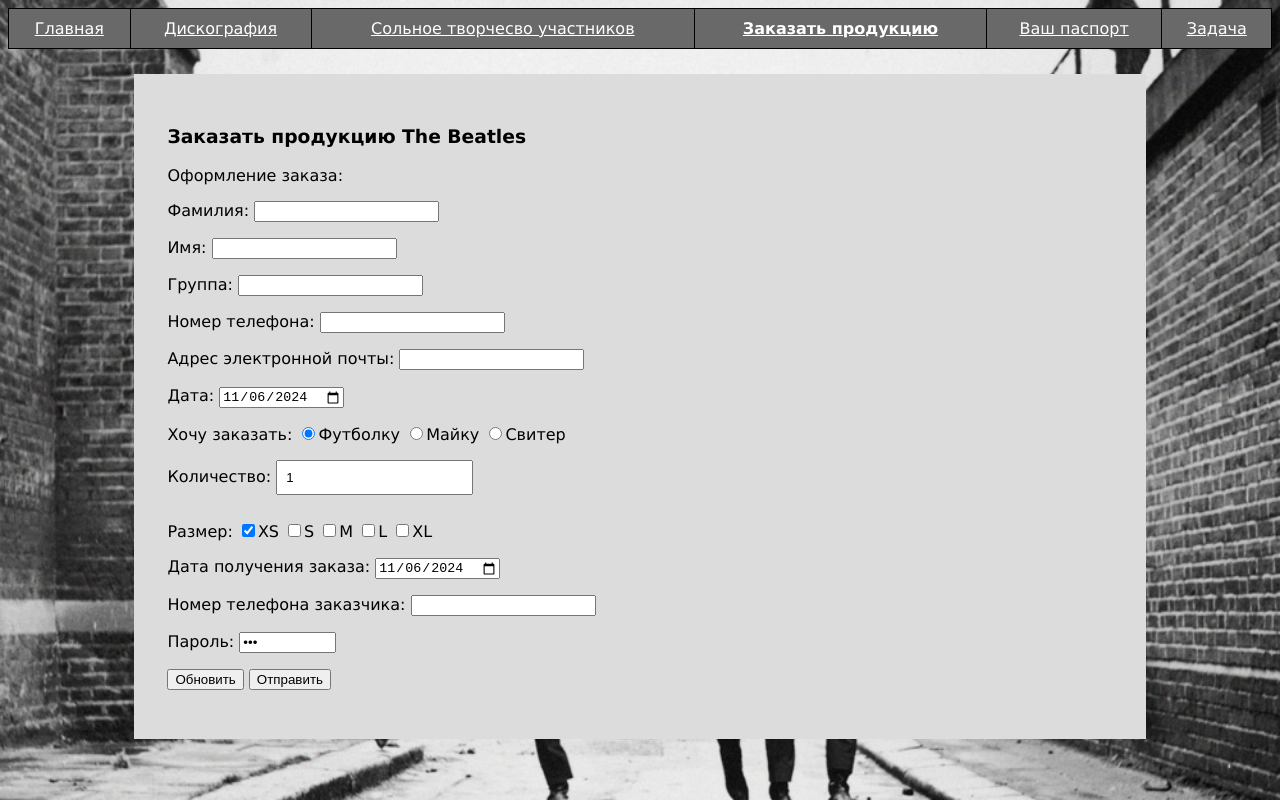
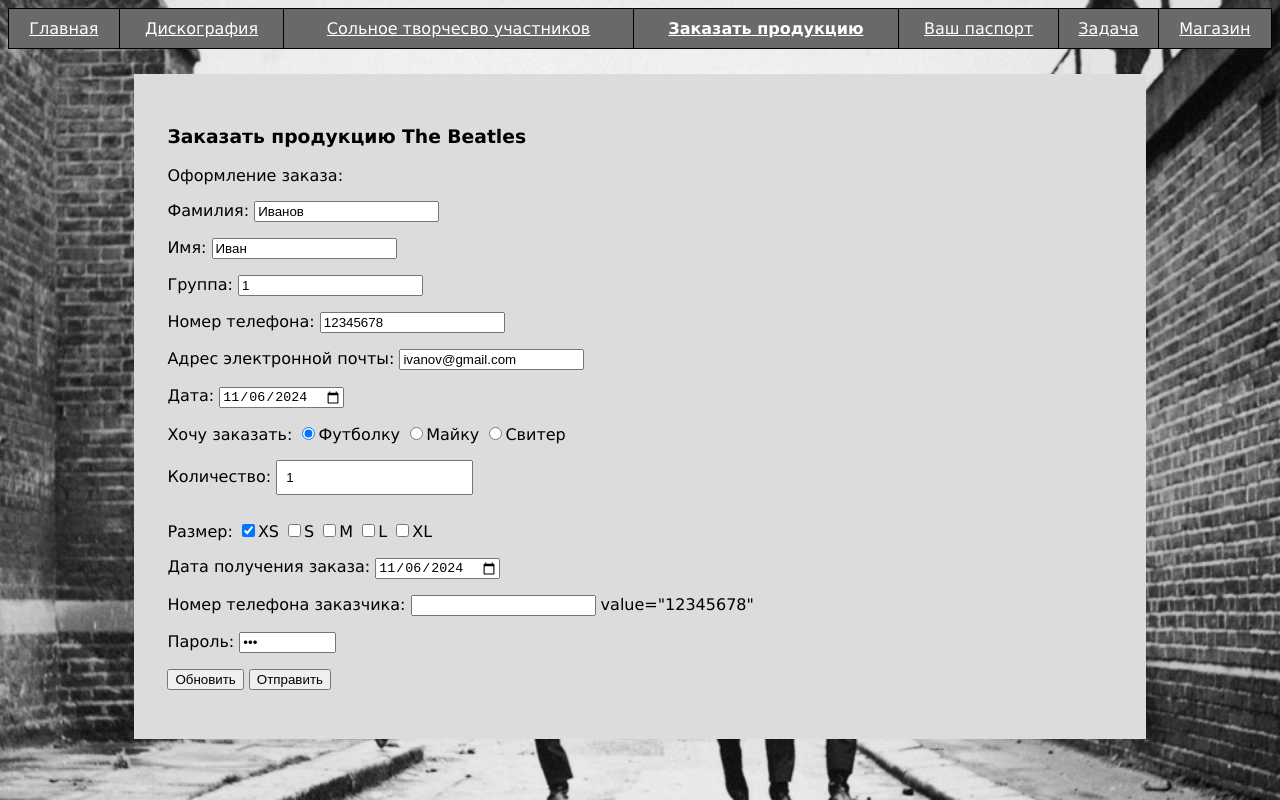
Before and after one commit to shishkinamaria/site, a plain HTML site: page server.html in a window 1280 px wide. Drawn offline with Linux system fonts and the light colour scheme.

Commit message:
Update server.html

```diff
--- a/server.html
+++ b/server.html
@@ -17,6 +17,7 @@
             <td class="td"> <a href="server.html" class="link"><b>Заказать продукцию</b> </a></td>
             <td class="td"> <a href="pasport.html" class="link">Ваш паспорт</a></td>
             <td class="td"> <a href="count.html" class="link">Задача</a></td>
+            <td class="td"><a href="shop.html" class="link">Магазин</a></td>
         </tr>
     </table>
 
@@ -26,11 +27,11 @@
                 <h3> Заказать продукцию The Beatles</h3>
                 <form action="https://www.yandex.ru/search?" id="UserEnter" name="UserEnter" target="_blank">
                     <p>Оформление заказа:<input type="hidden"  name="q" value="search"></p>
-                    <p>Фамилия: <input type="Text" name="last_name" size=20></p>
-                    <p>Имя: <input type="Text" name="name" size=20></p>
-                    <p>Группа: <input type="Text" name="group_name" size=20></p>
-                    <p>Номер телефона: <input type="Text" name="phone_number" size=20></p>
-                    <p>Адрес электронной почты: <input type="Text" name="mail" size=20></p>
+                    <p>Фамилия: <input type="Text" name="last_name" size=20 value="Иванов"></p>
+                    <p>Имя: <input type="Text" name="name" size=20 value="Иван"></p>
+                    <p>Группа: <input type="Text" name="group_name" size=20 value="1"></p>
+                    <p>Номер телефона: <input type="Text" name="phone_number" size=20 value="12345678"> </p>
+                    <p>Адрес электронной почты: <input type="Text" name="mail" size=20 value="ivanov@gmail.com"></p>
                     <p>Дата: <input type="date" name="user_date"  value='2024-11-06'></p>
                     <p>Хочу заказать:
                         <input type="Radio" name="type" value="t-shirt" checked>Футболку
@@ -47,7 +48,7 @@
                     </p>
 
                     <p>Дата получения заказа: <input type="date" name="user_date"  value='2024-11-06'></p>
-                    <p>Номер телефона заказчика: <input type="Text" name="phonezak_number" size=20></p>
+                    <p>Номер телефона заказчика: <input type="Text" name="phonezak_number" size=20> value="12345678"</p>
                     <p>Пароль: <input type="Password" name="password" size=9  value="000"></p>
 
                     <p>
```
